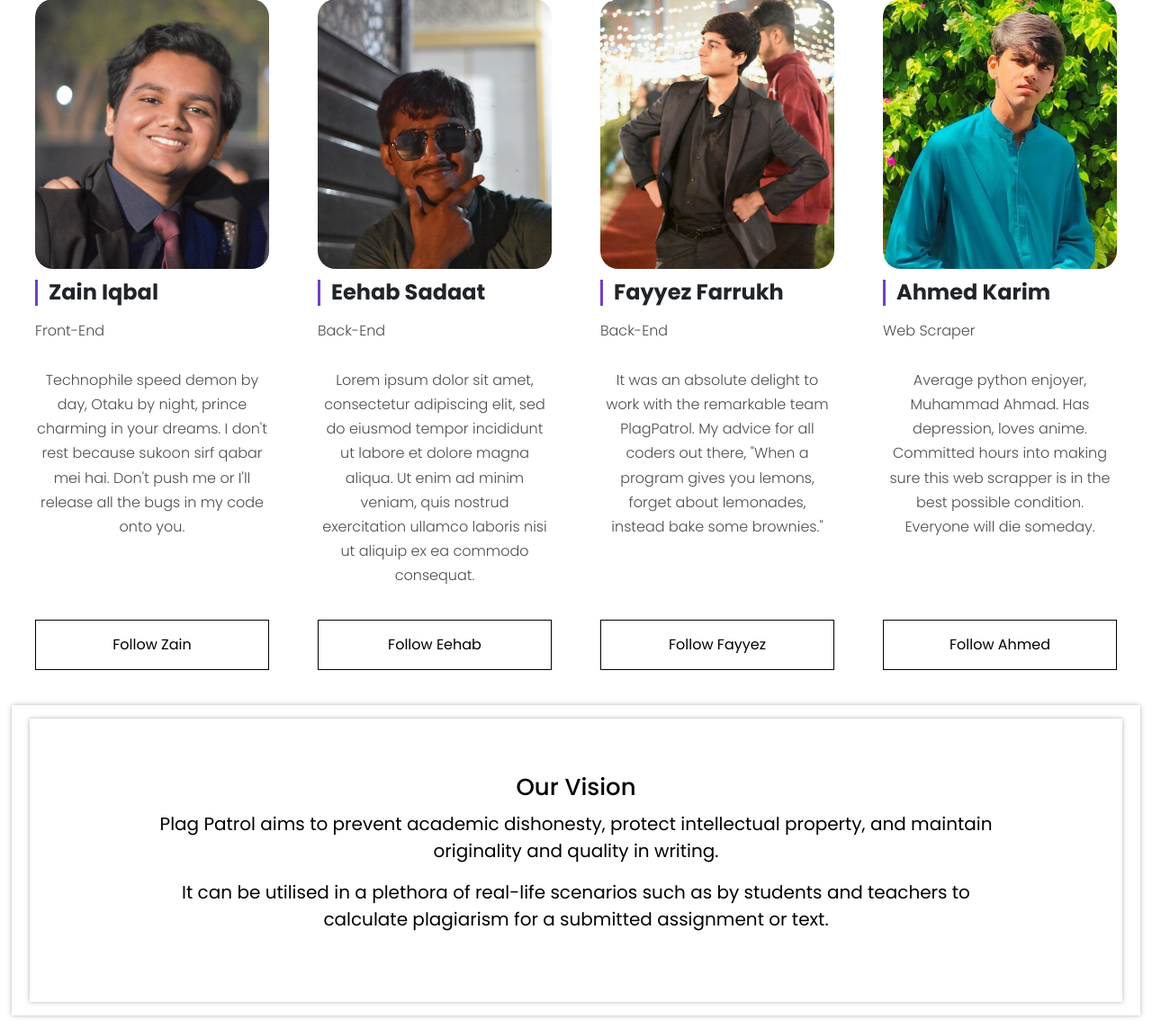
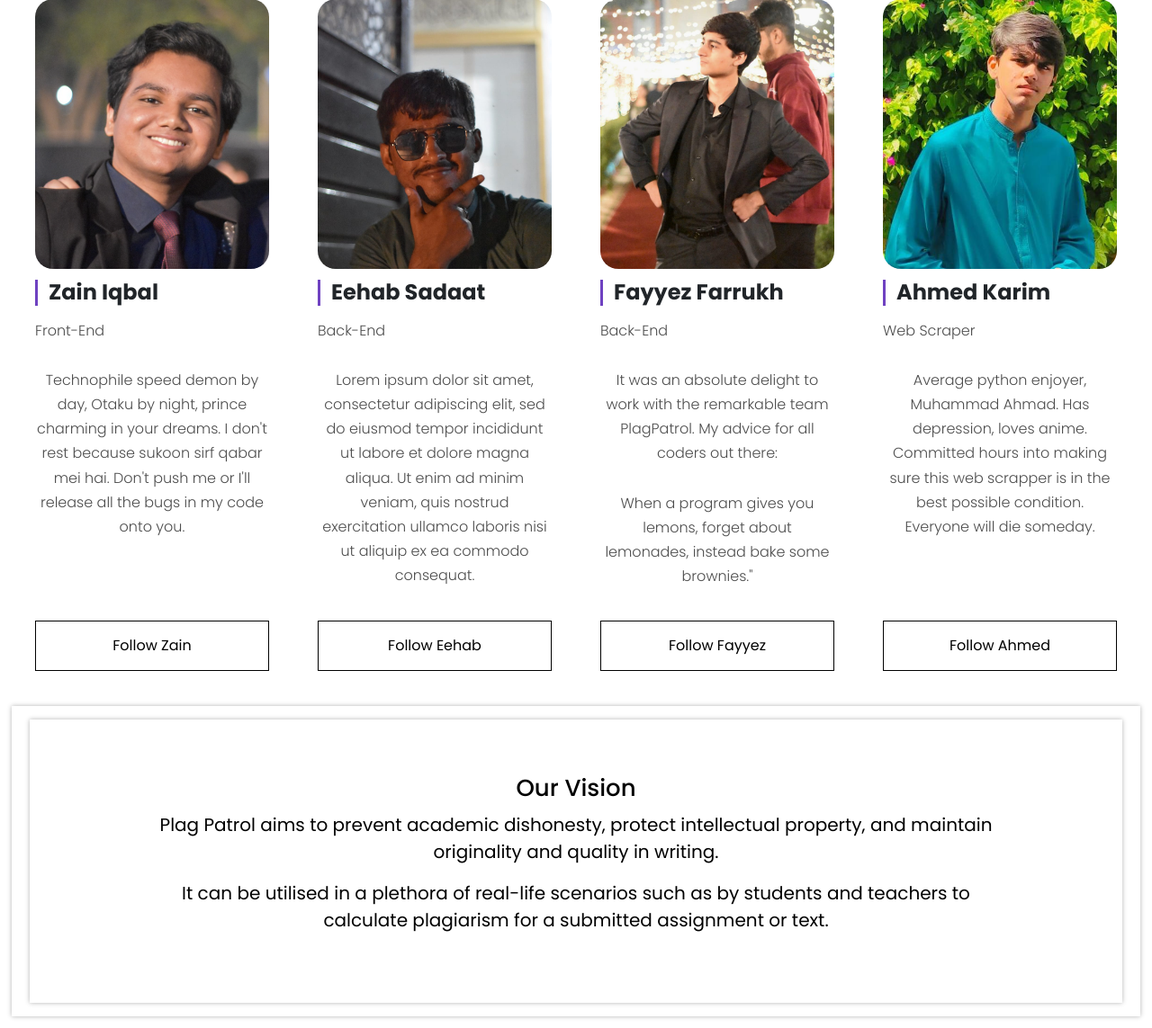
Before and after one commit to eehab-saadat/PlagPatrol, a Flask app: page / in a window 1280 px wide. Shown: the part 823-1966 px from the top of the page at 90% size. Run offline with Flask 3, Linux system fonts and the light colour scheme; some libraries are stand-ins or nearby versions; some web fonts are replaced.

Commit message:
Update upload.html

```diff
--- a/templates/upload.html
+++ b/templates/upload.html
@@ -9,6 +9,8 @@
     <link rel="stylesheet" href="https://fonts.googleapis.com/css?family=Damion&display=swap">
     <link rel="stylesheet" href="https://fonts.googleapis.com/css?family=Racing+Sans+One&display=swap">
     <script src="https://code.jquery.com/jquery-3.6.0.min.js"></script>
+    <link rel="icon" type="image" href="{{ url_for('static', filename='assets/favicon.png') }}">
+
 
 
   </head>
@@ -32,10 +34,12 @@
 
         <script type="text/javascript">
           document.getElementById("upload-form").onchange = function() {
-            // submitting the form
-            document.getElementById("upload-form").submit();
+              // submitting the form
+              document.getElementById("upload-form").submit();
           };
+        </script>
 
+        <script>
           const fileBox = document.querySelector('.file-box');
           const fileUpload = document.querySelector('#file-upload');
 
@@ -56,7 +60,6 @@
             fileBox.classList.remove('highlight');
             const files = e.dataTransfer.files;
             fileUpload.files = files;
-            document.getElementById("upload-form").submit(); // auto-submit the form on drop
           });
 
           // Submit event handler
@@ -145,7 +148,8 @@
             <h3 class="box-title">Fayyez Farrukh</h3>
             <p class="user-follow-info">Back-End</p>
           </div>
-          <p class="description">It was an absolute delight to work with the remarkable team PlagPatrol. My advice for all coders out there, "When a program gives you lemons, forget about lemonades, instead bake some brownies."</p>
+          <p class="description">It was an absolute delight to work with the remarkable team PlagPatrol. My advice for all coders out there:</p>
+           <p class="description">When a program gives you lemons, forget about lemonades, instead bake some brownies."</p>
         </div>
         <a href="https://www.instagram.com/fayyezfarrukh/" class="button">Follow Fayyez</a>
       </div>
```
